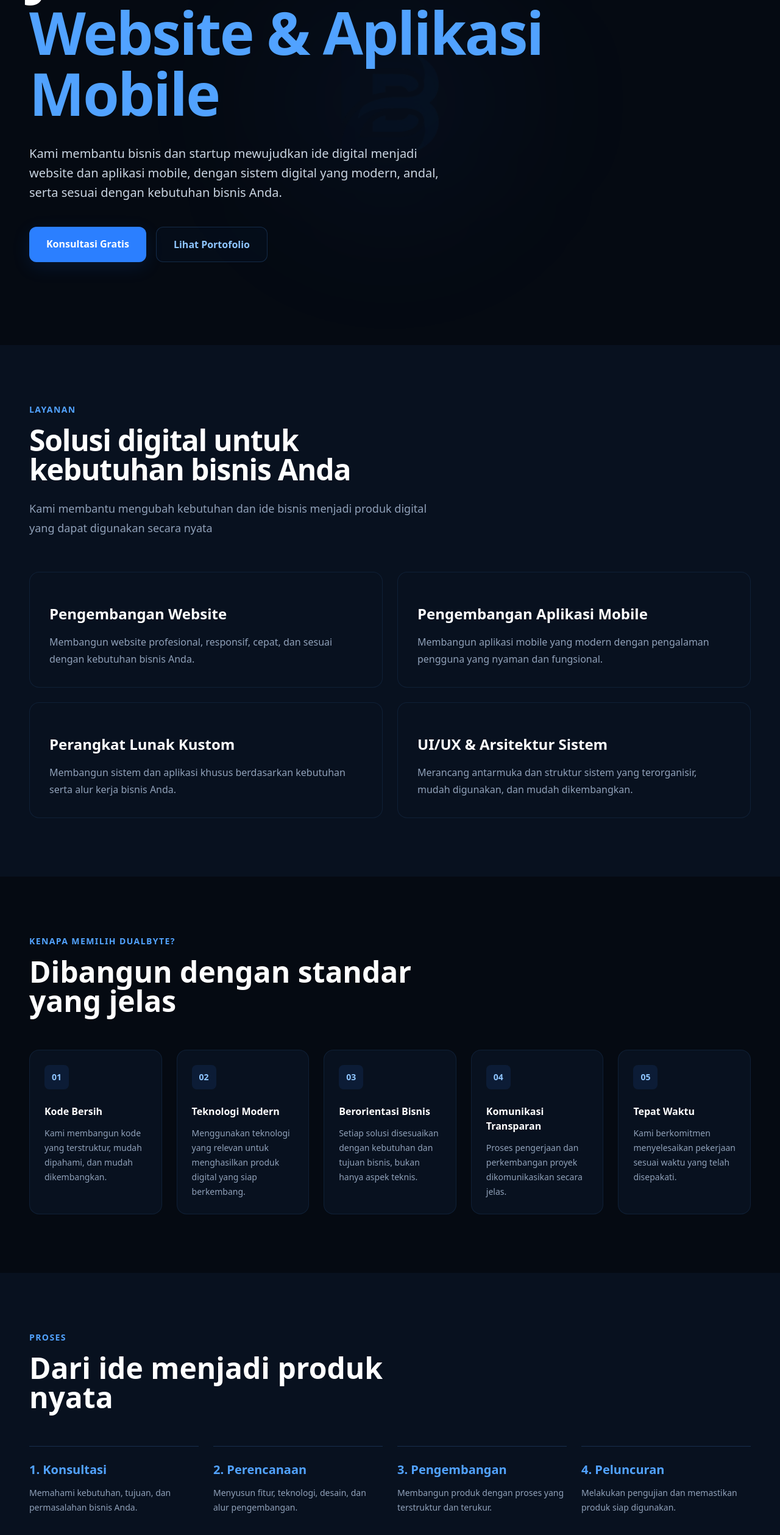
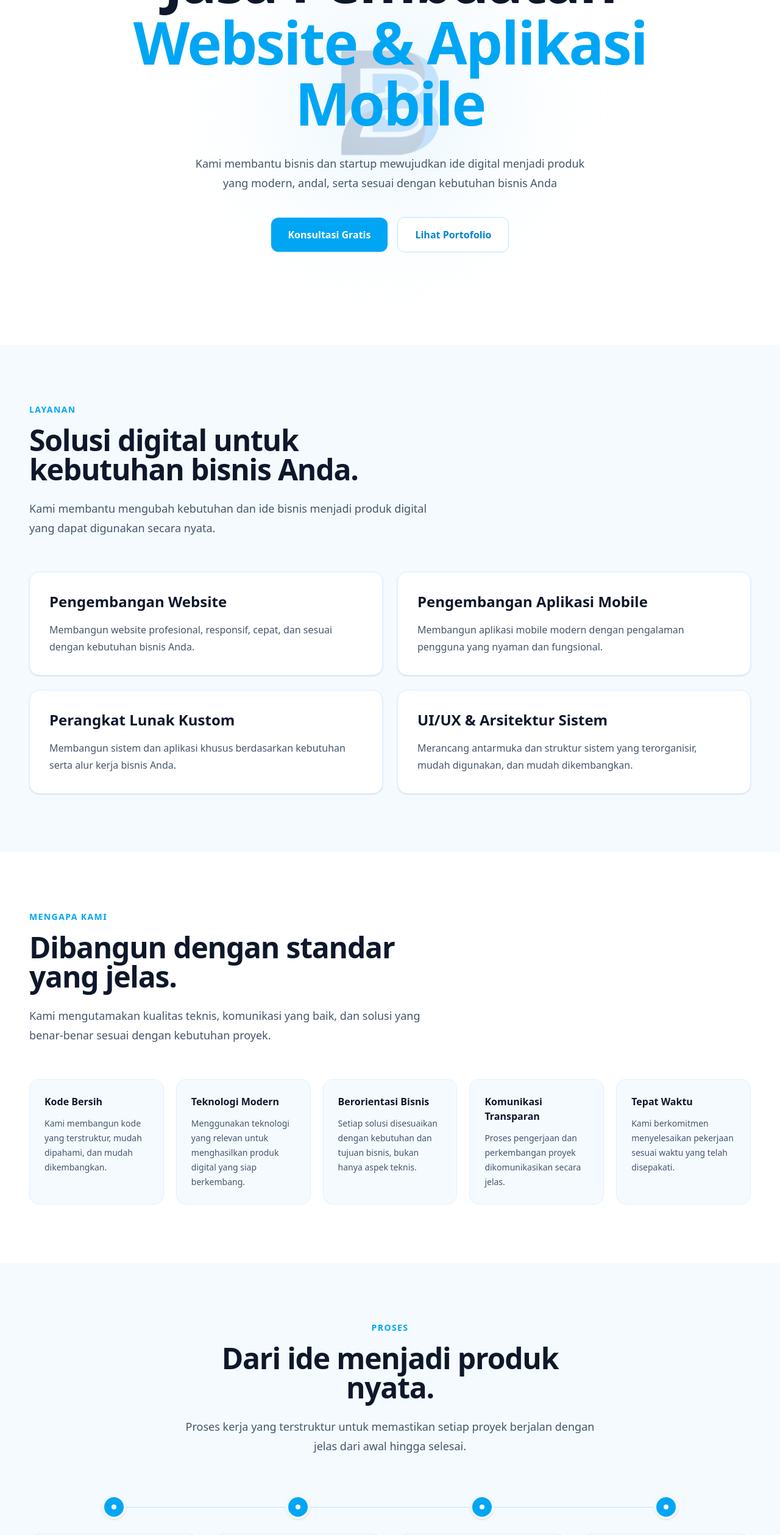
Before and after one commit to zoyaa26/DualByte-Studio-website, a Next.js app: page / in a window 1280 px wide. Shown: the part 234-2752 px from the top of the page at 61% size. Built offline with nearby package versions, Linux system fonts and the light colour scheme.

Commit message:
Update DualByte Studio design

```diff
--- a/app/globals.css
+++ b/app/globals.css
@@ -1,8 +1,8 @@
 @import "tailwindcss";
 
 :root {
-  --background: #050a12;
-  --foreground: #ffffff;
+  --background: #ffffff;
+  --foreground: #0f172a;
 }
 
 html {
@@ -11,8 +11,8 @@ html {
 
 body {
   margin: 0;
-  background: #050a12;
-  color: #ffffff;
+  background: #ffffff;
+  color: #0f172a;
   -webkit-font-smoothing: antialiased;
   text-rendering: optimizeLegibility;
 }
@@ -22,7 +22,7 @@ body {
 }
 
 ::selection {
-  background: #1677ff;
+  background: #38bdf8;
   color: #ffffff;
 }
 
--- a/components/sections/Hero.tsx
+++ b/components/sections/Hero.tsx
@@ -2,60 +2,62 @@ import Image from "next/image";
 
 export default function Hero() {
   return (
-    <section id="home" className="relative flex min-h-screen items-center overflow-hidden bg-[#050A12]"
+    <section
+      id="home"
+      className="relative flex min-h-screen items-center overflow-hidden bg-white"
     >
-      {/* Logo sebagai latar */}
+      {/* Logo watermark */}
       <div className="pointer-events-none absolute inset-0 flex items-center justify-center overflow-hidden">
-  <div className="relative h-[500px] w-[500px] opacity-60 sm:h-[600px] sm:w-[600px] lg:h-[700px] lg:w-[700px]">
+        <div className="relative h-[500px] w-[500px] sm:h-[600px] sm:w-[600px] lg:h-[700px] lg:w-[700px]">
           <Image
             src="/images/logo/logo-b.png"
             alt=""
             fill
             priority
-      className="object-contain opacity-[0.06]"
+            className="object-contain opacity-[0.32]"
           />
         </div>
       </div>
 
-      {/* Cahaya biru lembut */}
-      <div className="pointer-events-none absolute left-1/2 top-1/2 h-[420px] w-[420px] -translate-x-1/2 -translate-y-1/2 rounded-full bg-blue-500/[0.04] blur-[120px]" />
+      {/* Aksen biru muda */}
+      <div className="pointer-events-none absolute left-1/2 top-1/2 h-[360px] w-[360px] -translate-x-1/2 -translate-y-1/2 rounded-full bg-sky-100/60 blur-[100px]" />
 
-      <div className="relative z-10 mx-auto w-full max-w-7xl px-6 py-32 sm:px-8 lg:px-12">
-        <div className="max-w-5xl">
-          {/* Label */}
-
-          {/* Judul */}
-          <h1 className="text-5xl font-bold leading-[1.05] tracking-tight text-white sm:text-6xl lg:text-8xl">
+      {/* Konten */}
+      <div className="relative z-10 mx-auto w-full max-w-5xl px-6 py-32 text-center sm:px-8 lg:px-12">
+        <div className="mx-auto max-w-4xl">
+          {/* Heading */}
+          <h1 className="text-5xl font-bold leading-[1.05] tracking-tight text-slate-900 sm:text-6xl lg:text-8xl">
             Jasa Pembuatan
             <br />
-            <span className="text-blue-400">
+            <span className="text-sky-500">
               Website & Aplikasi Mobile
             </span>
           </h1>
 
           {/* Deskripsi */}
-          <p className="mt-8 max-w-2xl text-lg leading-8 text-slate-300 sm:text-xl">
+          <p className="mx-auto mt-8 max-w-2xl text-base leading-7 text-slate-600 sm:text-lg sm:leading-8">
             Kami membantu bisnis dan startup mewujudkan ide digital menjadi
-            website dan aplikasi mobile, dengan sistem digital yang modern, andal,
-            serta sesuai dengan kebutuhan bisnis Anda.
+            produk yang modern, andal, serta sesuai dengan kebutuhan bisnis
+            Anda
           </p>
 
           {/* Tombol */}
-          <div className="mt-10 flex flex-col gap-4 sm:flex-row">
+          <div className="mt-10 flex flex-col items-center justify-center gap-4 sm:flex-row">
             <a
               href="#contact"
-            className="rounded-xl bg-blue-500 px-7 py-4 text-center font-semibold text-white shadow-[0_8px_30px_rgba(22,119,255,0.12)] hover:-translate-y-0.5 hover:bg-blue-400"
+              className="w-full rounded-xl bg-sky-500 px-7 py-4 text-center font-semibold text-white shadow-sm transition hover:-translate-y-0.5 hover:bg-sky-600 hover:shadow-md sm:w-auto"
             >
               Konsultasi Gratis
             </a>
 
             <a
               href="#portfolio"
-            className="rounded-xl border border-blue-400/20 bg-blue-500/[0.03] px-7 py-4 text-center font-semibold text-blue-300 hover:-translate-y-0.5 hover:border-blue-400/40 hover:bg-blue-500/[0.07]"
+              className="w-full rounded-xl border border-sky-200 bg-white px-7 py-4 text-center font-semibold text-sky-600 transition hover:-translate-y-0.5 hover:border-sky-300 hover:bg-sky-50 sm:w-auto"
             >
               Lihat Portofolio
             </a>
           </div>
+
         </div>
       </div>
     </section>
--- a/components/sections/Portfolio.tsx
+++ b/components/sections/Portfolio.tsx
@@ -1,54 +1,95 @@
+import Image from "next/image";
+
 export default function Portfolio() {
   return (
     <section
       id="portfolio"
-      className="bg-[#050A12] px-6 py-24 sm:px-8 lg:px-12"
+      className="bg-white px-6 py-24 sm:px-8 lg:px-12"
     >
       <div className="mx-auto max-w-7xl">
+        {/* Heading */}
         <div className="max-w-2xl">
-          <p className="text-sm font-semibold uppercase tracking-widest text-blue-400">
+          <p className="text-sm font-semibold uppercase tracking-widest text-sky-500">
             Portofolio
           </p>
 
-          <h2 className="mt-4 text-4xl font-bold text-white sm:text-5xl">
-            Proyek yang telah kami kerjakan.
+          <h2 className="mt-4 text-4xl font-bold tracking-tight text-slate-900 sm:text-5xl">
+            Beberapa proyek yang telah kami kerjakan.
           </h2>
+
+          <p className="mt-6 text-lg leading-8 text-slate-600">
+            Contoh proyek digital yang dikembangkan dengan pendekatan modern,
+            fungsional, dan disesuaikan dengan kebutuhan pengguna.
+          </p>
         </div>
 
-        <div className="mt-14 overflow-hidden rounded-3xl border border-blue-400/10 bg-[#08111F]">
-          <div className="grid md:grid-cols-2">
-            <div className="flex min-h-[350px] items-center justify-center bg-[#0A1728]">
-              <span className="text-5xl font-bold text-blue-400">
-                OA
-              </span>
+        {/* Portfolio Card */}
+        <div className="mt-14 overflow-hidden rounded-3xl border border-sky-100 bg-[#F5FAFF] shadow-sm">
+          <div className="grid lg:grid-cols-[1.5fr_1fr]">
+            {/* Preview Website */}
+            <div className="p-4 sm:p-6 lg:p-8">
+              <div className="overflow-hidden rounded-2xl border border-slate-200 bg-white shadow-lg">
+                {/* Browser Header */}
+                <div className="flex items-center gap-2 border-b border-slate-200 bg-slate-50 px-4 py-3">
+                  <span className="h-2.5 w-2.5 rounded-full bg-slate-300" />
+                  <span className="h-2.5 w-2.5 rounded-full bg-slate-300" />
+                  <span className="h-2.5 w-2.5 rounded-full bg-slate-300" />
+
+                  <div className="ml-3 flex-1 rounded-md border border-slate-200 bg-white px-3 py-1.5 text-xs text-slate-400">
+                    onearchii.vercel.app
+                  </div>
+                </div>
+
+                {/* Screenshot */}
+                <div className="relative aspect-[16/9] overflow-hidden bg-slate-100">
+                  <Image
+                    src="/images/portfolio/one-archi.png"
+                    alt="Website One Archi Indonesia"
+                    fill
+                    className="object-cover object-top transition duration-500 group-hover:scale-[1.02]"
+                  />
+                </div>
+              </div>
             </div>
 
-            <div className="p-8 sm:p-12">
-              <p className="text-sm font-semibold text-blue-400">
-                ARSITEKTUR
+            {/* Information */}
+            <div className="flex flex-col justify-center p-8 sm:p-10 lg:p-12">
+              <span className="w-fit rounded-full border border-sky-200 bg-sky-50 px-3 py-1.5 text-xs font-semibold uppercase tracking-wider text-sky-600">
+                Company Profile
+              </span>
+
+              <h3 className="mt-6 text-3xl font-bold tracking-tight text-slate-900">
+                One Archi Indonesia
+              </h3>
+
+              <p className="mt-5 leading-7 text-slate-600">
+                Website company profile untuk studio arsitektur dan interior
+                yang menampilkan portofolio proyek, layanan, tahapan
+                perancangan, serta informasi mengenai One Archi Indonesia.
               </p>
 
-              <h3 className="mt-4 text-3xl font-bold text-white">
-                <a href="https://onearchii.vercel.app" target="_blank" rel="noopener noreferrer">
-                  ONE ARCHI INDONESIA
-                </a>
-              </h3>
-
-              <p className="mt-5 leading-7 text-slate-400">
-                Website toko online untuk membantu Nayera menampilkan dan
-                menjual produk fashion secara digital.
-              </p>
-
-              <div className="mt-8 flex flex-wrap gap-2">
+              {/* Technology */}
+              <div className="mt-7 flex flex-wrap gap-2">
                 {["Next.js", "TypeScript", "Tailwind CSS"].map((tech) => (
                   <span
                     key={tech}
-                    className="rounded-full border border-blue-400/20 bg-blue-500/5 px-3 py-1 text-sm text-blue-300"
+                    className="rounded-lg border border-sky-100 bg-white px-3 py-2 text-sm font-medium text-slate-600"
                   >
                     {tech}
                   </span>
                 ))}
               </div>
+
+              {/* Link */}
+              <a
+                href="https://onearchii.vercel.app"
+                target="_blank"
+                rel="noopener noreferrer"
+                className="mt-8 inline-flex w-fit items-center gap-2 rounded-xl bg-sky-500 px-6 py-3.5 font-semibold text-white shadow-sm transition hover:-translate-y-0.5 hover:bg-sky-600 hover:shadow-md"
+              >
+                Lihat Website
+                <span>→</span>
+              </a>
             </div>
           </div>
         </div>
--- a/components/sections/Process.tsx
+++ b/components/sections/Process.tsx
@@ -1,24 +1,20 @@
 const process = [
   {
-    number: "1. Konsultasi",
     title: "Konsultasi",
     description:
       "Memahami kebutuhan, tujuan, dan permasalahan bisnis Anda.",
   },
   {
-    number: "2. Perencanaan",
     title: "Perencanaan",
     description:
       "Menyusun fitur, teknologi, desain, dan alur pengembangan.",
   },
   {
-    number: "3. Pengembangan",
     title: "Pengembangan",
     description:
       "Membangun produk dengan proses yang terstruktur dan terukur.",
   },
   {
-    number: "4. Peluncuran",
     title: "Peluncuran",
     description:
       "Melakukan pengujian dan memastikan produk siap digunakan.",
@@ -29,34 +25,97 @@ export default function Process() {
   return (
     <section
       id="process"
-      className="bg-[#08111F] px-6 py-24 sm:px-8 lg:px-12"
+      className="bg-[#F5FAFF] px-6 py-20 sm:px-8 sm:py-24 lg:px-12"
     >
       <div className="mx-auto max-w-7xl">
-        <div className="max-w-2xl">
-          <p className="text-sm font-semibold uppercase tracking-widest text-blue-400">
+        {/* Heading */}
+        <div className="mx-auto max-w-2xl text-center">
+          <p className="text-sm font-semibold uppercase tracking-widest text-sky-500">
             Proses
           </p>
 
-          <h2 className="mt-4 text-4xl font-bold text-white sm:text-5xl">
-            Dari ide menjadi produk nyata
+          <h2 className="mt-4 text-4xl font-bold tracking-tight text-slate-900 sm:text-5xl">
+            Dari ide menjadi produk nyata.
           </h2>
+
+          <p className="mt-6 text-base leading-7 text-slate-600 sm:text-lg sm:leading-8">
+            Proses kerja yang terstruktur untuk memastikan setiap proyek
+            berjalan dengan jelas dari awal hingga selesai.
+          </p>
         </div>
 
-        <div className="mt-14 grid gap-6 md:grid-cols-4">
-          {process.map((item) => (
+        {/* ========================= */}
+        {/* MOBILE TIMELINE */}
+        {/* ========================= */}
+        <div className="relative mt-12 md:hidden">
+          {/* Garis timeline */}
+          <div className="absolute bottom-8 left-5 top-8 w-px bg-sky-200" />
+
+          <div className="space-y-8">
+            {process.map((item, index) => (
               <div
-              key={item.number}
-              className="border-t border-blue-400/20 pt-6"
+                key={item.title}
+                className="relative flex items-start gap-5"
               >
-              <span className="mt-4 text-xl font-semibold  text-blue-400">
-                {item.number}
-              </span>
+                {/* Indicator */}
+                <div className="relative z-10 flex h-10 w-10 shrink-0 items-center justify-center rounded-full border-4 border-[#F5FAFF] bg-sky-500 shadow-sm">
+                  <span className="h-2 w-2 rounded-full bg-white" />
+                </div>
 
-              <p className="mt-3 text-sm leading-6 text-slate-400">
+                {/* Card */}
+                <div className="flex-1 rounded-2xl border border-sky-100 bg-white p-6 shadow-sm transition duration-300 hover:border-sky-200 hover:shadow-md">
+                  <p className="text-xs font-semibold uppercase tracking-widest text-sky-500">
+                    Tahap {index + 1}
+                  </p>
+
+                  <h3 className="mt-2 text-xl font-semibold text-slate-900">
+                    {item.title}
+                  </h3>
+
+                  <p className="mt-3 text-sm leading-6 text-slate-600">
                     {item.description}
                   </p>
                 </div>
+              </div>
             ))}
+          </div>
+        </div>
+
+        {/* ========================= */}
+        {/* DESKTOP TIMELINE */}
+        {/* ========================= */}
+        <div className="relative mt-16 hidden md:block">
+          {/* Garis */}
+          <div className="absolute left-[12.5%] right-[12.5%] top-5 h-px bg-sky-200" />
+
+          <div className="grid grid-cols-4 gap-6">
+            {process.map((item, index) => (
+              <div
+                key={item.title}
+                className="relative text-center"
+              >
+                {/* Indicator */}
+                <div className="relative z-10 mx-auto flex h-10 w-10 items-center justify-center rounded-full border-4 border-[#F5FAFF] bg-sky-500 shadow-sm">
+                  <span className="h-2 w-2 rounded-full bg-white" />
+                </div>
+
+                {/* Card */}
+                <div className="mt-6 rounded-2xl border border-sky-100 bg-white p-6 shadow-sm transition duration-300 hover:-translate-y-1 hover:border-sky-200 hover:shadow-md">
+                  <p className="text-xs font-semibold uppercase tracking-widest text-sky-500">
+                    Tahap {index + 1}
+                  </p>
+
+                  <h3 className="mt-3 text-xl font-semibold text-slate-900">
+                    {item.title}
+                  </h3>
+
+                  <p className="mt-3 text-sm leading-6 text-slate-600">
+                    {item.description}
+                  </p>
+                </div>
+              </div>
+            ))}
+          </div>
         </div>
       </div>
     </section>
--- a/components/sections/Services.tsx
+++ b/components/sections/Services.tsx
@@ -7,7 +7,7 @@ const services = [
   {
     title: "Pengembangan Aplikasi Mobile",
     description:
-      "Membangun aplikasi mobile yang modern dengan pengalaman pengguna yang nyaman dan fungsional.",
+      "Membangun aplikasi mobile modern dengan pengalaman pengguna yang nyaman dan fungsional.",
   },
   {
     title: "Perangkat Lunak Kustom",
@@ -25,36 +25,37 @@ export default function Services() {
   return (
     <section
       id="services"
-      className="bg-[#08111F] px-6 py-24 sm:px-8 lg:px-12"
+      className="bg-[#F5FAFF] px-6 py-24 sm:px-8 lg:px-12"
     >
       <div className="mx-auto max-w-7xl">
+        {/* Heading */}
         <div className="max-w-2xl">
-          <p className="text-sm font-semibold uppercase tracking-widest text-blue-400">
+          <p className="text-sm font-semibold uppercase tracking-widest text-sky-500">
             Layanan
           </p>
 
-          <h2 className="mt-4 text-4xl font-bold tracking-tight text-white sm:text-5xl">
-            Solusi digital untuk kebutuhan bisnis Anda
+          <h2 className="mt-4 text-4xl font-bold tracking-tight text-slate-900 sm:text-5xl">
+            Solusi digital untuk kebutuhan bisnis Anda.
           </h2>
 
-          <p className="mt-6 text-lg leading-8 text-slate-400">
+          <p className="mt-6 text-lg leading-8 text-slate-600">
             Kami membantu mengubah kebutuhan dan ide bisnis menjadi produk
-            digital yang dapat digunakan secara nyata
+            digital yang dapat digunakan secara nyata.
           </p>
         </div>
 
+        {/* Service Cards */}
         <div className="mt-14 grid gap-6 md:grid-cols-2">
           {services.map((service) => (
             <div
               key={service.title}
-              className="rounded-2xl border border-blue-400/10 bg-[#08111F] p-8 transition-all duration-500 ease-out hover:-translate-y-1 hover:border-blue-400/25"
+              className="group rounded-2xl border border-sky-100 bg-white p-8 shadow-sm transition duration-300 hover:-translate-y-1 hover:border-sky-200 hover:shadow-lg"
             >
-
-              <h3 className="mt-5 text-2xl font-semibold text-white">
+              <h3 className="text-2xl font-semibold text-slate-900">
                 {service.title}
               </h3>
 
-              <p className="mt-4 leading-7 text-slate-400">
+              <p className="mt-4 leading-7 text-slate-600">
                 {service.description}
               </p>
             </div>
--- a/components/sections/WhyUs.tsx
+++ b/components/sections/WhyUs.tsx
@@ -1,25 +1,30 @@
 const reasons = [
   {
+    number: "01",
     title: "Kode Bersih",
     description:
       "Kami membangun kode yang terstruktur, mudah dipahami, dan mudah dikembangkan.",
   },
   {
+    number: "02",
     title: "Teknologi Modern",
     description:
       "Menggunakan teknologi yang relevan untuk menghasilkan produk digital yang siap berkembang.",
   },
   {
+    number: "03",
     title: "Berorientasi Bisnis",
     description:
       "Setiap solusi disesuaikan dengan kebutuhan dan tujuan bisnis, bukan hanya aspek teknis.",
   },
   {
+    number: "04",
     title: "Komunikasi Transparan",
     description:
       "Proses pengerjaan dan perkembangan proyek dikomunikasikan secara jelas.",
   },
   {
+    number: "05",
     title: "Tepat Waktu",
     description:
       "Kami berkomitmen menyelesaikan pekerjaan sesuai waktu yang telah disepakati.",
@@ -28,33 +33,39 @@ const reasons = [
 
 export default function WhyUs() {
   return (
-    <section className="bg-[#050A12] px-6 py-24 sm:px-8 lg:px-12">
+    <section
+      id="why-us"
+      className="bg-white px-6 py-24 sm:px-8 lg:px-12"
+    >
       <div className="mx-auto max-w-7xl">
+        {/* Heading */}
         <div className="max-w-2xl">
-          <p className="text-sm font-semibold uppercase tracking-widest text-blue-400">
-             KENAPA MEMILIH DUALBYTE?
+          <p className="text-sm font-semibold uppercase tracking-widest text-sky-500">
+            Mengapa Kami
           </p>
 
-          <h2 className="mt-4 text-4xl font-bold text-white sm:text-5xl">
-            Dibangun dengan standar yang jelas
+          <h2 className="mt-4 text-4xl font-bold tracking-tight text-slate-900 sm:text-5xl">
+            Dibangun dengan standar yang jelas.
           </h2>
+
+          <p className="mt-6 text-lg leading-8 text-slate-600">
+            Kami mengutamakan kualitas teknis, komunikasi yang baik, dan solusi
+            yang benar-benar sesuai dengan kebutuhan proyek.
+          </p>
         </div>
 
-        <div className="mt-14 grid gap-6 sm:grid-cols-2 lg:grid-cols-5">
-          {reasons.map((reason, index) => (
+        {/* Reasons */}
+        <div className="mt-14 grid gap-5 sm:grid-cols-2 lg:grid-cols-5">
+          {reasons.map((reason) => (
   <div
     key={reason.title}
-              className="rounded-2xl border border-blue-400/10 bg-[#08111F] p-6"
+    className="group rounded-2xl border border-sky-100 bg-[#F5FAFF] p-6 transition duration-300 hover:-translate-y-1 hover:border-sky-200 hover:bg-sky-50 hover:shadow-md"
   >
-              <div className="flex h-10 w-10 items-center justify-center rounded-lg bg-blue-500/10 text-sm font-bold text-blue-300">
-                {String(index + 1).padStart(2, "0")}
-              </div>
-
-              <h3 className="mt-6 font-semibold text-white">
+    <h3 className="font-semibold text-slate-900">
       {reason.title}
     </h3>
 
-              <p className="mt-3 text-sm leading-6 text-slate-400">
+    <p className="mt-3 text-sm leading-6 text-slate-600">
       {reason.description}
     </p>
   </div>
```
Also changed, not shown: components/layout/Footer.tsx (+27 -20 lines), components/layout/Navbar.tsx (+16 -15 lines), components/sections/CTA.tsx (+17 -8 lines), public/images/portfolio/one-archi.png (added). Lines whose indentation alone changed are shown as unchanged.
